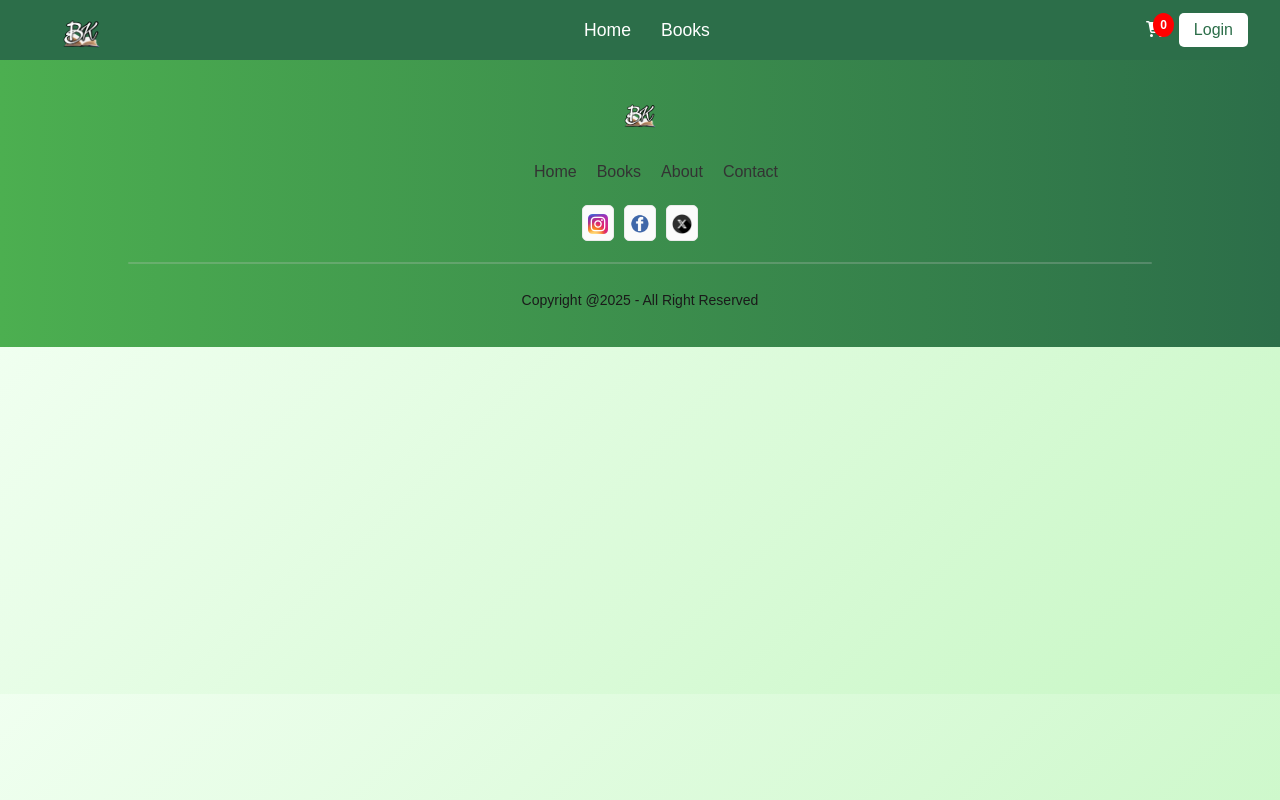
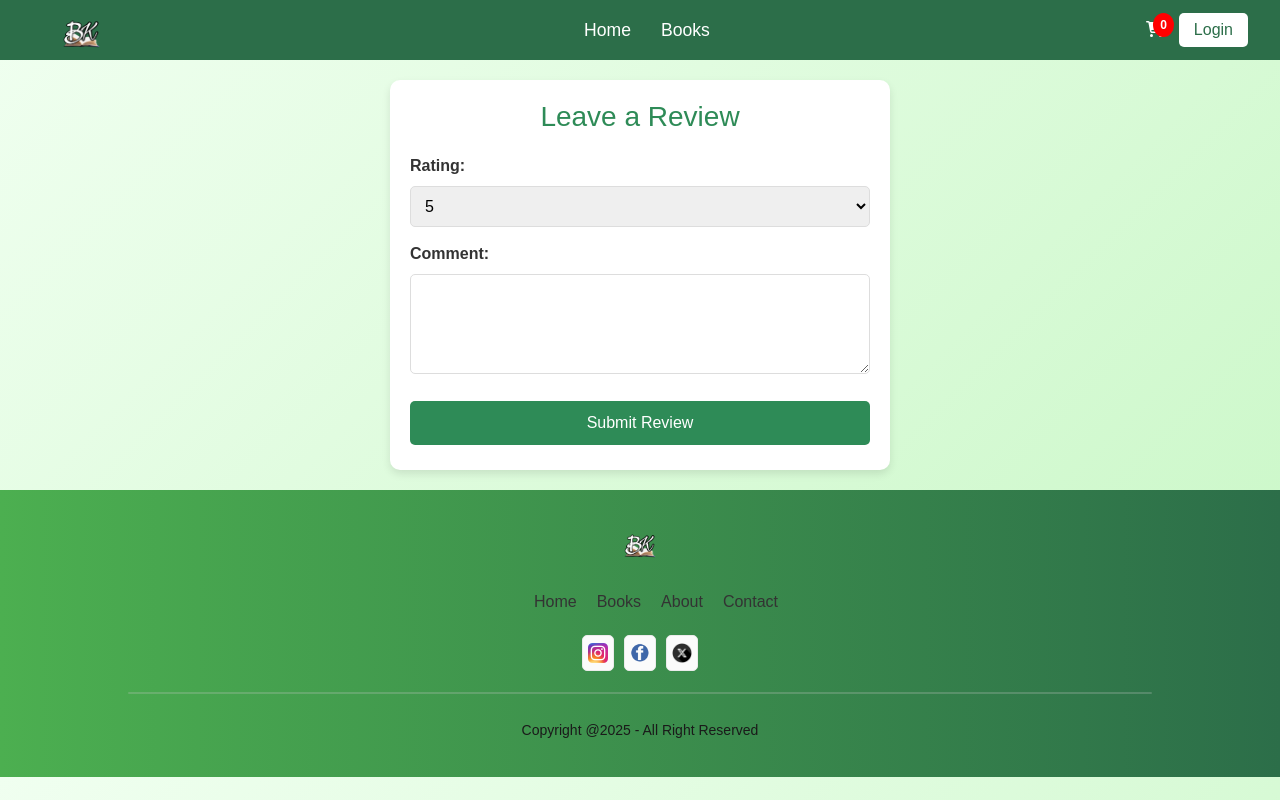
Before and after one commit to BlinKoka/BookStore, a React (Create React App) app in the folder frontend/: page /reviews in a window 1280 px wide. Built offline with nearby package versions, Linux system fonts and the light colour scheme; a web font is replaced by a local one.

Commit message:
`Added new routes and components for book reviews and recommendations`

```diff
--- a/frontend/src/components/Pages.js
+++ b/frontend/src/components/Pages.js
@@ -17,6 +17,8 @@ import AddRecommendation from './Recommended/addrecommended';
 import RecommendationList from './Recommended/RecommendationList';
 import UpdateRecommendation from './Recommended/updaterecommendation';
 import RecommendedBooks from './Recommended/RecommendedBooks';
+import ReviewForm from './reviews/reviewform';
+import BookReviews from './reviews/bookreviews';
 
 const Pages = () => {
     const userId = 1;
@@ -40,6 +42,8 @@ const Pages = () => {
             <Route path="/recommendations" element={<RecommendationList />} />
             <Route path="/update-recommendation/:id" element={<UpdateRecommendation />} />
             <Route path="/recommendedbook" element={<RecommendedBooks/>} />
+            <Route path="/reviews" element={<ReviewForm/>} />
+            <Route path="/bookreviews" element={<BookReviews/>} />
         </Routes>
     );
 }
--- a/frontend/src/components/addbooks/book.jsx
+++ b/frontend/src/components/addbooks/book.jsx
@@ -15,22 +15,31 @@ const Book = () => {
             .catch(err => console.log(err));
     }, []);
 
+    // Handle book selection
+    const handleBookClick = (book) => {
+        navigate(`/books/${book.id}`, { state: { book } }); // Navigate to the new page with book data
+    };
+
     return (
         <div>
             <h1>Books</h1>
             <div className="books">
                 {books.map((book) => (
-                    <div className="book" key={book.id}>
+                    <div className="book" key={book.id} onClick={() => handleBookClick(book)}>
                         {book.cover && <img src={`http://localhost:3001${book.cover}`} alt={book.title} />}
                         <h2>{book.title}</h2>
                         <p>{book.desc}</p>
                         <span>${book.price}</span>
-                        <button className="add-to-cart" onClick={() => addToCart(book)}>
+                        <button className="add-to-cart" onClick={(e) => {
+                            e.stopPropagation(); // Prevent triggering the book click
+                            addToCart(book);
+                        }}>
                             Add to Cart
                         </button>
                     </div>
                 ))}
             </div>
+
             <button className="go-to-cart" onClick={() => navigate("/cart")}>
                 View Cart
             </button>
--- /dev/null
+++ b/frontend/src/components/reviews/BookReviews.css
@@ -0,0 +1,43 @@
+.book-reviews {
+    max-width: 800px;
+    margin: 20px auto;
+    padding: 20px;
+    background-color: #fff;
+    border-radius: 10px;
+    box-shadow: 0 4px 8px rgba(0, 0, 0, 0.1);
+  }
+
+  .book-reviews h3 {
+    text-align: center;
+    color: #2e8b57; /* Green color for the heading */
+    margin-bottom: 20px;
+  }
+
+  .review-item {
+    padding: 15px;
+    border-bottom: 1px solid #ddd;
+  }
+
+  .review-item:last-child {
+    border-bottom: none; /* Remove border for the last item */
+  }
+
+  .review-item p {
+    margin: 5px 0;
+    color: #333;
+  }
+
+  .review-item p strong {
+    color: #2e8b57; /* Green color for the username */
+  }
+
+  .review-item p small {
+    color: #777;
+    font-size: 0.9rem;
+  }
+
+  .no-reviews {
+    text-align: center;
+    color: #777;
+    font-style: italic;
+  }
--- /dev/null
+++ b/frontend/src/components/reviews/ReviewForm.css
@@ -0,0 +1,59 @@
+.review-form {
+    max-width: 500px;
+    margin: 20px auto;
+    padding: 20px;
+    background-color: #fff;
+    border-radius: 10px;
+    box-shadow: 0 4px 8px rgba(0, 0, 0, 0.1);
+  }
+
+  .review-form h3 {
+    text-align: center;
+    color: #2e8b57; /* Green color for the heading */
+    margin-bottom: 20px;
+  }
+
+  .review-form label {
+    display: block;
+    margin-bottom: 8px;
+    font-weight: bold;
+    color: #333;
+  }
+
+  .review-form select,
+  .review-form textarea {
+    width: 100%;
+    padding: 10px;
+    margin-bottom: 15px;
+    border: 1px solid #ddd;
+    border-radius: 5px;
+    font-size: 1rem;
+    transition: border-color 0.3s ease;
+  }
+
+  .review-form select:focus,
+  .review-form textarea:focus {
+    border-color: #2e8b57;
+    outline: none;
+  }
+
+  .review-form textarea {
+    resize: vertical; /* Allow vertical resizing */
+    min-height: 100px;
+  }
+
+  .review-form button {
+    width: 100%;
+    padding: 12px;
+    background-color: #2e8b57; /* Green color */
+    color: white;
+    border: none;
+    border-radius: 5px;
+    font-size: 1rem;
+    cursor: pointer;
+    transition: background-color 0.3s ease;
+  }
+
+  .review-form button:hover {
+    background-color: #1f6b3f; /* Darker green on hover */
+  }
--- /dev/null
+++ b/frontend/src/components/reviews/bookreviews.jsx
@@ -0,0 +1,38 @@
+import React, { useEffect, useState } from "react";
+import axios from "axios";
+import "./BookReviews.css"; // Import the CSS file
+
+const BookReviews = ({ bookId }) => {
+    const [reviews, setReviews] = useState([]);
+
+    useEffect(() => {
+        const fetchReviews = async () => {
+            try {
+                const response = await axios.get(`http://localhost:3001/reviews/book/${bookId}`);
+                setReviews(response.data);
+            } catch (error) {
+                console.error("Error fetching reviews:", error);
+            }
+        };
+        fetchReviews();
+    }, [bookId]);
+
+    return (
+        <div className="book-reviews"> {/* Add the CSS class here */}
+            <h3>Reviews</h3>
+            {reviews.length === 0 ? (
+                <p className="no-reviews">No reviews yet. Be the first to review this book!</p>
+            ) : (
+                reviews.map((review) => (
+                    <div key={review.id} className="review-item"> {/* Add the CSS class here */}
+                        <p><strong>{review.username}</strong> - {review.rating} stars</p>
+                        <p>{review.comment}</p>
+                        <p><small>{new Date(review.created_at).toLocaleDateString()}</small></p>
+                    </div>
+                ))
+            )}
+        </div>
+    );
+};
+
+export default BookReviews;
--- /dev/null
+++ b/frontend/src/components/reviews/reviewform.jsx
@@ -0,0 +1,55 @@
+import React, { useState } from "react";
+import axios from "axios";
+import "./ReviewForm.css"; // Import the CSS file
+
+const ReviewForm = ({ bookId, userId }) => {
+    const [rating, setRating] = useState(5);
+    const [comment, setComment] = useState("");
+
+    const handleSubmit = async (e) => {
+        e.preventDefault();
+        try {
+            const response = await axios.post("http://localhost:3001/reviews", {
+                book_id: bookId,
+                user_id: userId,
+                rating,
+                comment,
+            });
+            alert("Review submitted successfully!");
+            setRating(5);
+            setComment("");
+        } catch (error) {
+            console.error("Error submitting review:", error);
+            alert("Failed to submit review.");
+        }
+    };
+
+    return (
+        <div className="review-form"> {/* Add the CSS class here */}
+            <h3>Leave a Review</h3>
+            <form onSubmit={handleSubmit}>
+                <div>
+                    <label>Rating:</label>
+                    <select value={rating} onChange={(e) => setRating(Number(e.target.value))}>
+                        <option value={1}>1</option>
+                        <option value={2}>2</option>
+                        <option value={3}>3</option>
+                        <option value={4}>4</option>
+                        <option value={5}>5</option>
+                    </select>
+                </div>
+                <div>
+                    <label>Comment:</label>
+                    <textarea
+                        value={comment}
+                        onChange={(e) => setComment(e.target.value)}
+                        required
+                    />
+                </div>
+                <button type="submit">Submit Review</button>
+            </form>
+        </div>
+    );
+};
+
+export default ReviewForm;
```
Also changed, not shown: 1 other file (tests, documents, lock files or other folders).
